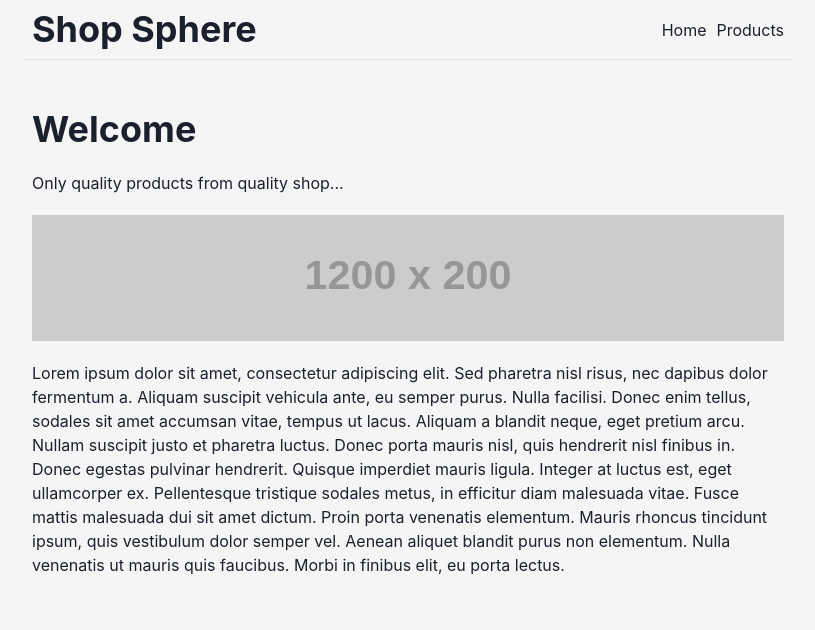
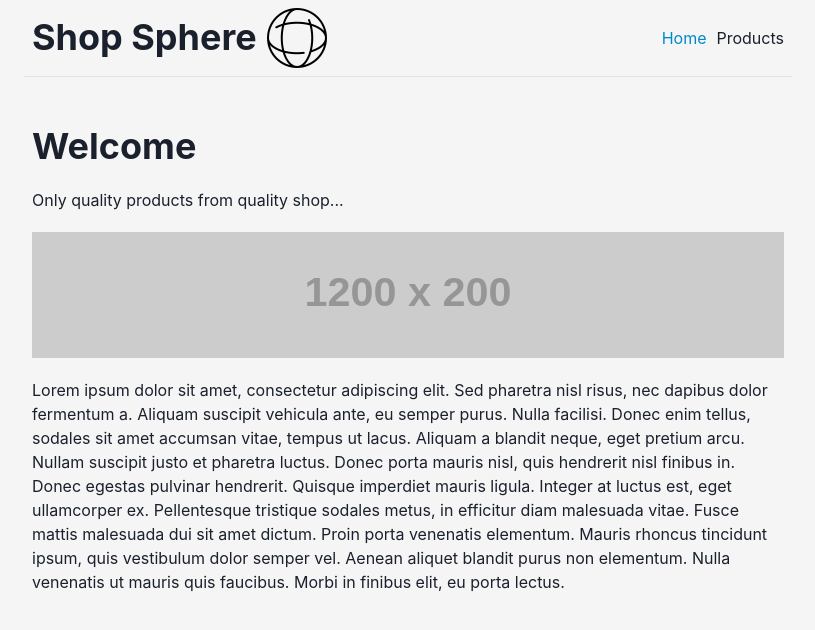
Before and after one commit to dariovargaos/cadenas-assignment, a React (Vite) app in the folder shop-sphere/: page / in a window 1280 px wide. Shown: the top 630 px of the page, without its empty margins (232-1047 px from the left). Built offline with nearby package versions, Linux system fonts and the light colour scheme.

Commit message:
Changed links color in navbar, added logo beside title, changed product title color in Product components, removed unnecessary code from Pagination component, added gap in ProductDetails, modified headings into h2

```diff
--- a/shop-sphere/src/components/Navbar.tsx
+++ b/shop-sphere/src/components/Navbar.tsx
@@ -1,5 +1,5 @@
 import { NavLink as RouterNavLink } from "react-router-dom";
-import { Flex, Heading, Link, Spacer } from "@chakra-ui/react";
+import { Flex, Heading, Image, Link, Spacer } from "@chakra-ui/react";
 
 export default function Navbar() {
   return (
@@ -11,13 +11,24 @@ export default function Navbar() {
       borderBottom="1px solid #e2e2e2"
     >
       <Heading as="h1">Shop Sphere</Heading>
+      <Image src="/sphere.png" alt="shop sphere logo" />
 
       <Spacer />
 
-      <Link as={RouterNavLink} to="/">
+      <Link
+        as={RouterNavLink}
+        to="/"
+        _activeLink={{ color: "#0088CC" }}
+        _hover={{ textDecoration: "none", color: "#0088CC" }}
+      >
         Home
       </Link>
-      <Link as={RouterNavLink} to="/products/1">
+      <Link
+        as={RouterNavLink}
+        to="/products/1"
+        _activeLink={{ color: "#0088CC" }}
+        _hover={{ textDecoration: "none", color: "#0088CC" }}
+      >
         Products
       </Link>
     </Flex>
--- a/shop-sphere/src/pages/home/Home.tsx
+++ b/shop-sphere/src/pages/home/Home.tsx
@@ -3,7 +3,7 @@ import { Flex, Heading, Image, Text } from "@chakra-ui/react";
 export default function Home() {
   return (
     <Flex as="main" flexDir="column" gap={5} p={2}>
-      <Heading as="h1">Welcome</Heading>
+      <Heading as="h2">Welcome</Heading>
       <Text>Only quality products from quality shop...</Text>
       <Image src="https://via.placeholder.com/1200x200" alt="site banner" />
       <Text>
--- a/shop-sphere/src/pages/products/Pagination.tsx
+++ b/shop-sphere/src/pages/products/Pagination.tsx
@@ -1,5 +1,5 @@
 import { NavLink as RouterNavLink, useNavigate } from "react-router-dom";
-import { Button, Flex, Link, List, ListItem } from "@chakra-ui/react";
+import { Button, Flex, Link } from "@chakra-ui/react";
 
 interface PaginationProps {
   limit: number;
@@ -19,7 +19,7 @@ export default function Pagination({
     pageNumbers.push(i);
   }
   return (
-    <Flex>
+    <Flex px={2}>
       <Button
         onClick={() => navigate(`/products/${Math.max(page - 1, 1)}`)}
         isDisabled={page === 1}
@@ -27,10 +27,10 @@ export default function Pagination({
       >
         Previous
       </Button>
-      <List display="flex" w="100%" justifyContent="center" gap={5}>
+      <Flex w="100%" justify="center" gap={5}>
         {pageNumbers.map((pageNumber) => (
-          <ListItem key={pageNumber}>
           <Link
+            key={pageNumber}
             as={RouterNavLink}
             to={`/products/${pageNumber}`}
             _hover={{ color: "#0088CC" }}
@@ -38,9 +38,8 @@ export default function Pagination({
           >
             {pageNumber}
           </Link>
-          </ListItem>
         ))}
-      </List>
+      </Flex>
       <Button
         onClick={() =>
           navigate(`/products/${Math.min(page + 1, pageNumbers.length)}`)
--- a/shop-sphere/src/pages/products/ProductDetails.tsx
+++ b/shop-sphere/src/pages/products/ProductDetails.tsx
@@ -39,13 +39,13 @@ export default function ProductDetails() {
   );
 
   return (
-    <Box p={2}>
+    <Flex flexDir="column" p={2} gap={2}>
       {isLoading && <Progress isIndeterminate colorScheme="telegram" />}
       {error && <Text>Could not fetch the data. Please try again.</Text>}
 
       {data && (
         <Flex flexDir="column" gap={4}>
-          <Heading>{data.title}</Heading>
+          <Heading as="h2">{data.title}</Heading>
 
           {galleryImages && galleryImages.length > 0 && (
             <ImageGallery
@@ -86,9 +86,10 @@ export default function ProductDetails() {
           navigate(location.state?.from ? location.state.from : "/products/1")
         }
         colorScheme="telegram"
+        w="10%"
       >
         Back
       </Button>
-    </Box>
+    </Flex>
   );
 }
--- a/shop-sphere/src/pages/products/Products.tsx
+++ b/shop-sphere/src/pages/products/Products.tsx
@@ -30,7 +30,7 @@ export default function Products() {
   console.log(data);
   return (
     <Flex flexDir="column" p={2} gap={5}>
-      <Heading as="h1" size="lg">
+      <Heading as="h2" size="lg">
         Products for your every need...
       </Heading>
       {isLoading && <Progress isIndeterminate colorScheme="telegram" />}
@@ -65,6 +65,7 @@ export default function Products() {
               state={{
                 from: `/products/${pageNumber}`,
               }}
+              color="#0088CC"
             >
               {product.title}
             </Link>
```
Lines whose indentation alone changed are shown as unchanged.
